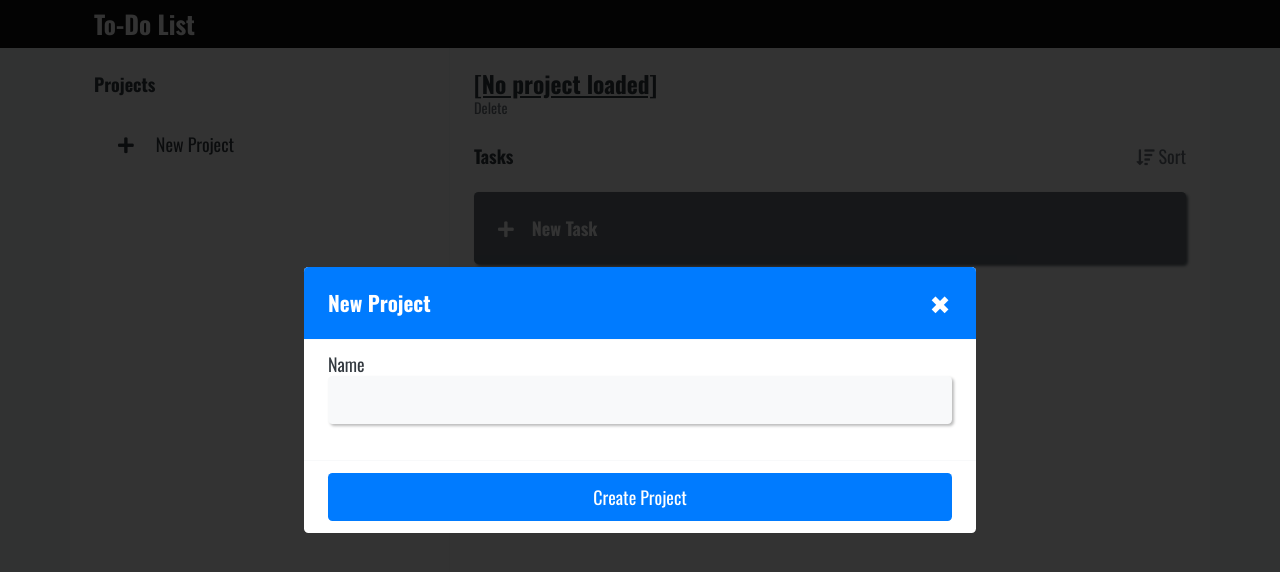
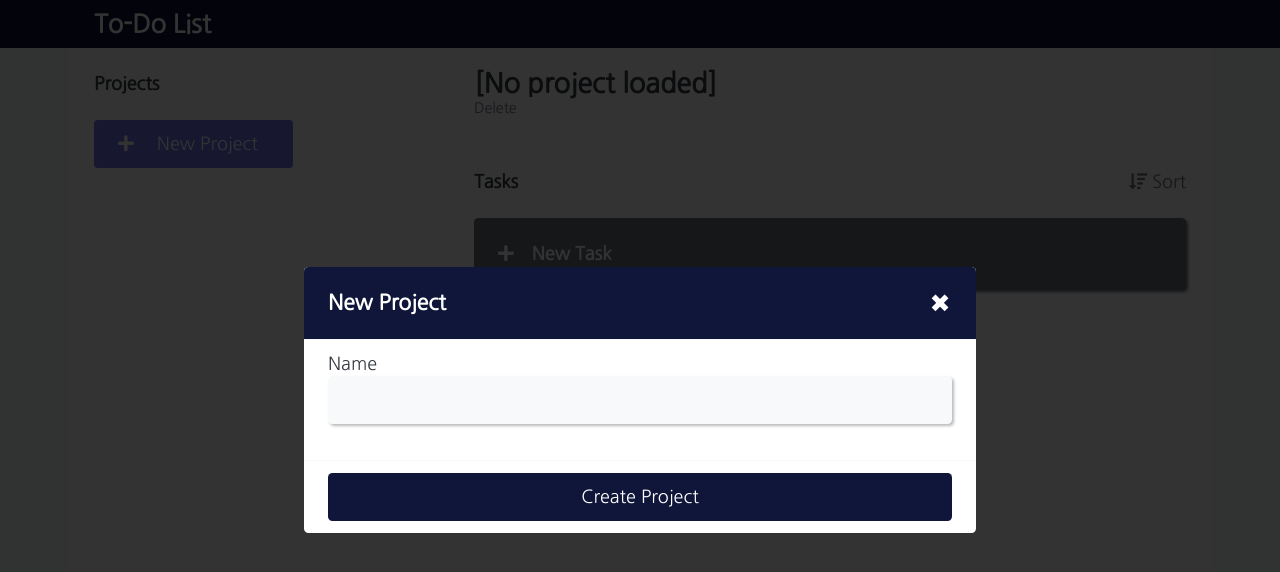
Before and after one commit to JamesOkunlade/to-do-list, a website built with webpack: page dist/index.html in a window 1280 px wide. Both pictures are taken after a click on the button "New Project". Built offline with nearby package versions, Linux system fonts and the light colour scheme.

Commit message:
changes made to styling

```diff
--- a/dist/assets/styles.css
+++ b/dist/assets/styles.css
@@ -12,7 +12,7 @@
 html {
   font-size: 18px;
   line-height: var(--baseline);
-  font-family: 'Oswald', sans-serif;
+  font-family: 'Nanum Gothic', sans-serif;
   height: 100%;
   margin: 0;
   padding: 0;
@@ -72,7 +72,7 @@ body {
 .modal-header {
   display: flex;
   justify-content: space-between;
-  background-color: #007bff;
+  background-color: #101639;
   color: #fff;
 }
 
@@ -148,7 +148,7 @@ body {
 
   border-radius: 50%;
 
-  background: #007bff;
+  background: #101639;
   cursor: pointer;
 }
 
@@ -161,7 +161,7 @@ body {
 
   border-radius: 50%;
 
-  background: #007bff;
+  background: #101639;
   cursor: pointer;
 }
 
@@ -187,7 +187,7 @@ body {
   padding: calc(var(--baseline) / 2) var(--baseline);
   border-radius: .25rem;
   border: none;
-  background-color: #007bff;
+  background-color: #101639;
   color: #fff;
   cursor: pointer;
   transition-duration: .3s;
@@ -211,7 +211,7 @@ body {
   top: 0;
   z-index: 100;
   width: 100%;
-  background-color: #111;
+  background-color: #101639;
   color: #fff;
 }
 
@@ -331,6 +331,13 @@ body {
   padding-right: 1rem;
 }
 
+.new-project-button {
+  width: 60%;
+  color: #fff;
+  border-radius: 4px;
+  background-color: #747AEF;
+  margin-bottom: 50px;
+}
 .new-project-button:hover {
   color: #fff;
   background-color: #6610f2;
@@ -350,19 +357,17 @@ body {
   display: block;
   width: 100%;
   padding-left: var(--baseline);
-  transition-duration: .3s;
+  transition-duration: .8s;
   color: #343a40;
   text-decoration: none;
+  margin: 10px 0;
+  width: 80%;
 }
 
-.sidebar-link:hover {
-  background-color: #6610f2;
-  color: #fff;
-}
 
 .active-sidebar-link {
-  background-color: #007bff;
-  color: #fff;
+  border-bottom: 2px solid #747aef;
+
 }
 
 /** PROJECT */
@@ -373,8 +378,11 @@ body {
 }
 
 .project-name {
-  font-size: 1.3rem;
+  font-size: 1.5rem;
   margin: 0 0 var(--baseline);
+}
+.project-name u {
+  text-decoration: none;
 }
 
 .delete-project-button {
@@ -389,6 +397,7 @@ body {
   color: #6c757d;
   cursor: pointer;
   transition-duration: .3s;
+  margin-bottom: 50px;
 }
 
 .delete-project-button:hover {
@@ -436,9 +445,10 @@ body {
   box-shadow: 2px 2px 3px #6c757d;
   border: 0;
   color: #fff;
-  background-color: #007bff;
+  background-color: #747aef;
   cursor: pointer;
   transition-duration: .3s;
+  margin-bottom: 50px;
 }
 
 .new-task-button:hover {
--- a/dist/index.html
+++ b/dist/index.html
@@ -6,7 +6,7 @@
     <meta name="viewport" content="width=device-width, initial-scale=1">
     <link href="assets/normalize.css" rel="stylesheet">
     <link rel="stylesheet" href="https://use.fontawesome.com/releases/v5.1.0/css/all.css" integrity="sha384-lKuwvrZot6UHsBSfcMvOkWwlCMgc0TaWr+30HWe3a4ltaBwTZhyTEggF5tJv8tbt" crossorigin="anonymous">
-    <link href="https://fonts.googleapis.com/css?family=Gloria+Hallelujah|Oswald:400,700" rel="stylesheet">
+    <link href="https://fonts.googleapis.com/css?family=Nanum+Gothic|Roboto&display=swap" rel="stylesheet">
     <link href="assets/styles.css" rel="stylesheet">
   </head>
   <body>
```
